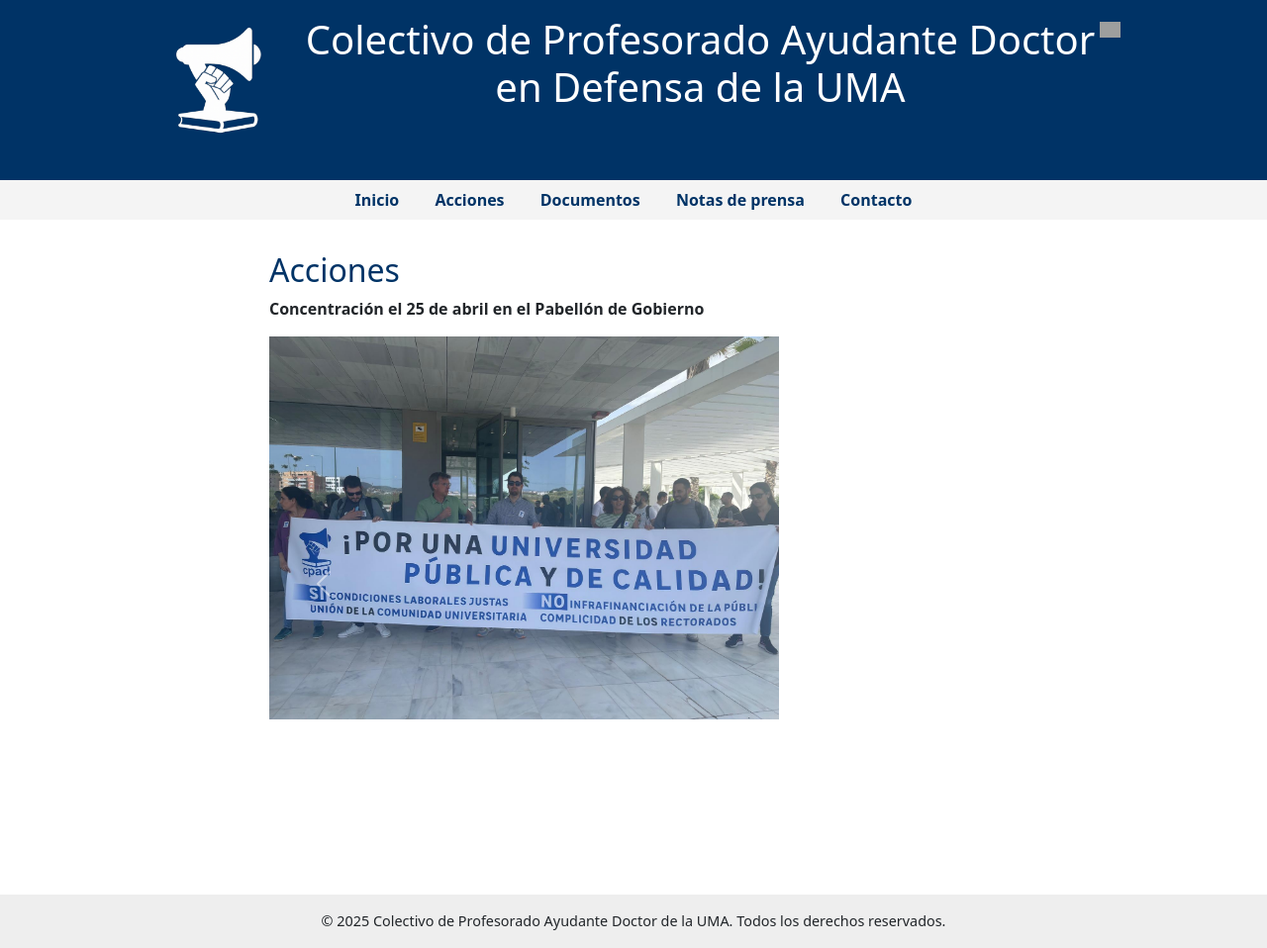
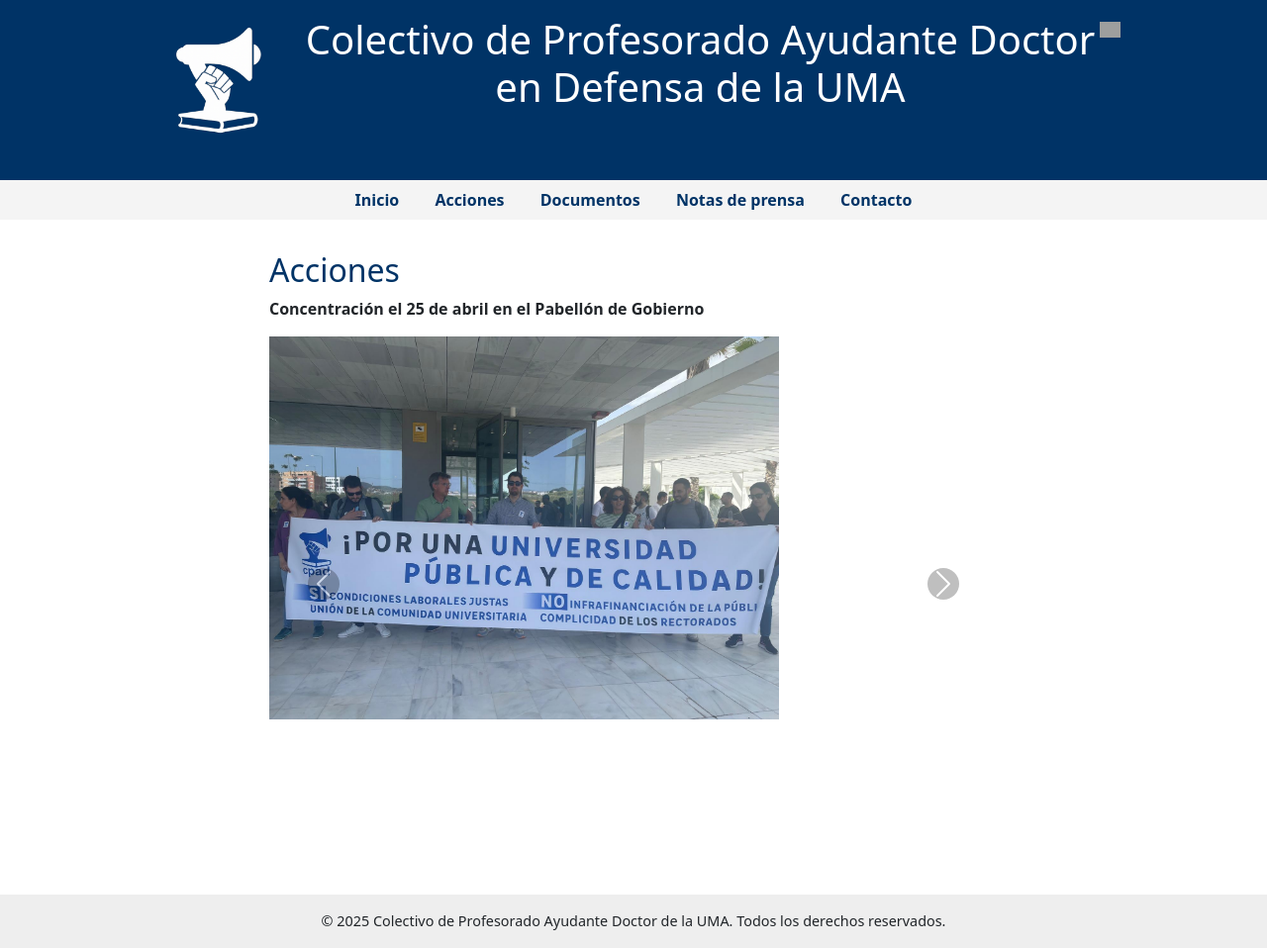
Before and after one commit to cpaduma/cpaduma.github.io, a Jekyll site: the page built from acciones.html, in a window 1280 px wide. Shown: the whole page at 99% size. Built offline with Jekyll 4.4.1, drawn with Linux system fonts in a browser that asks for light colours; grey boxes are pictures that could not be loaded.

Commit message:
Update estilo.css

```diff
--- a/css/estilo.css
+++ b/css/estilo.css
@@ -111,3 +111,14 @@
   height: 100%;
   width: 100%;
 }
+
+.carousel-control-prev,
+.carousel-control-next {
+  width: 5%;
+}
+
+.carousel-control-prev-icon,
+.carousel-control-next-icon {
+  background-color: rgba(0, 0, 0, 0.5); /* mejora visibilidad */
+  border-radius: 50%;
+}
```
